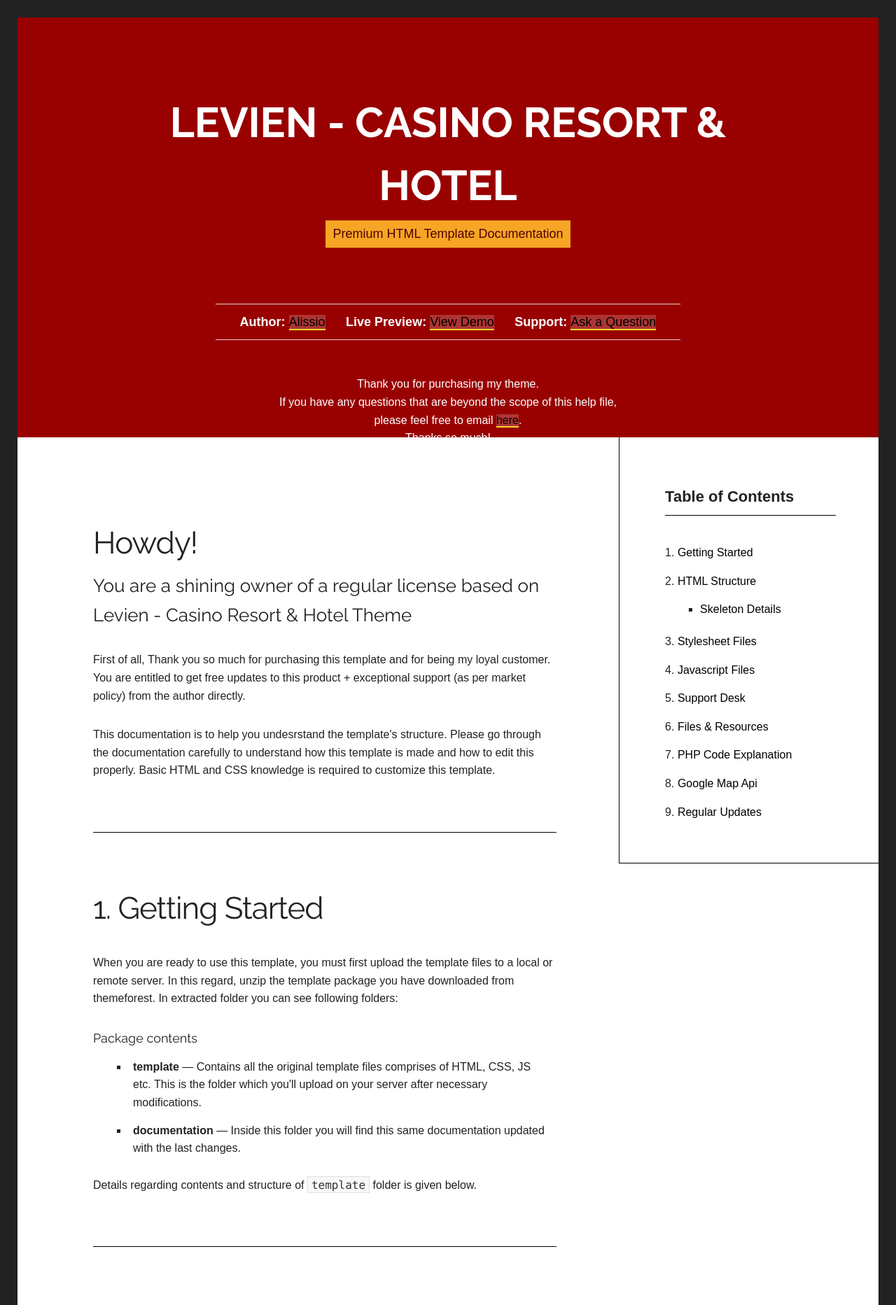
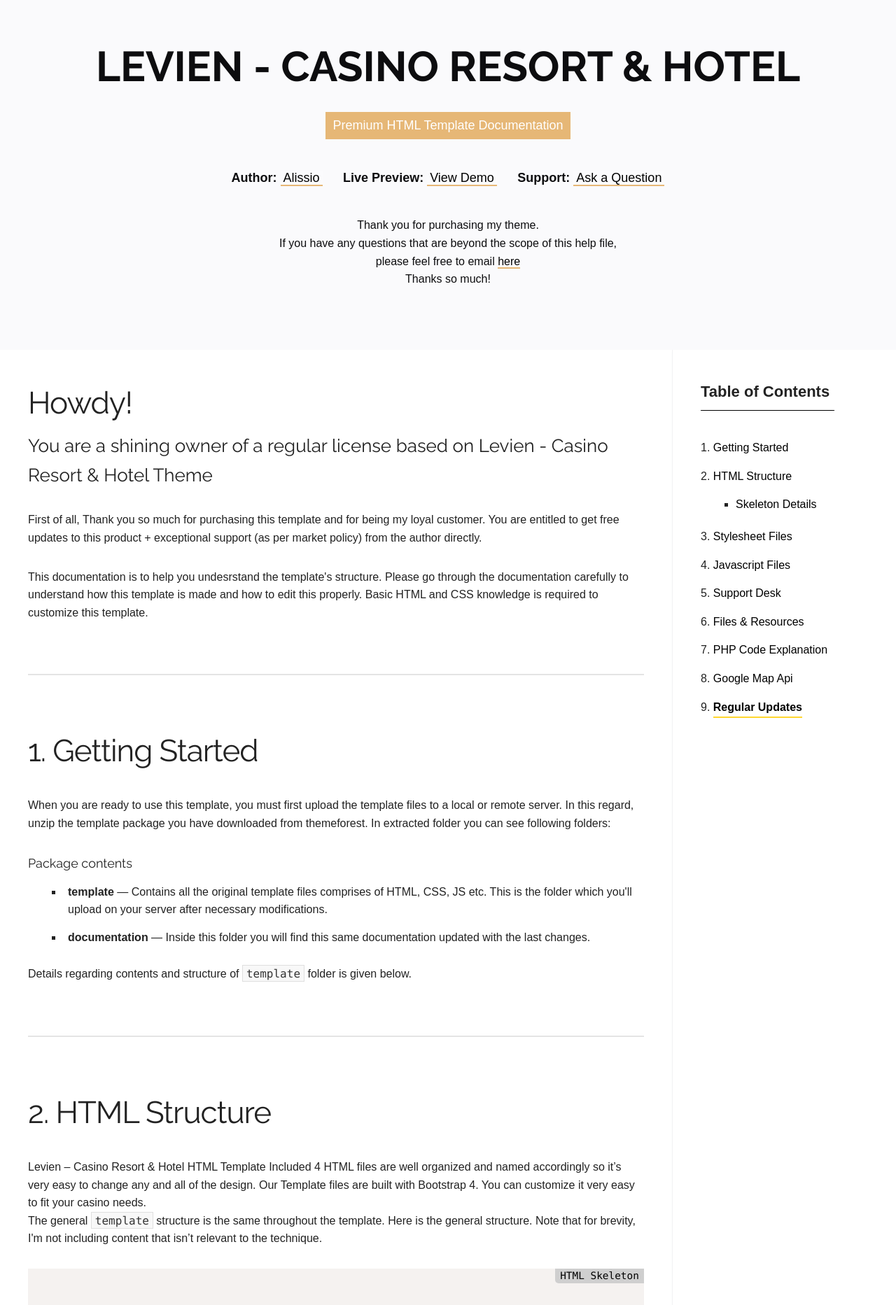
Before and after one commit to elvinmammadoff/levien, a PHP site: page /documentation/index.html in a window 1280 px wide. Shown: the top 1865 px of the page at 70% size. Run offline with PHP 8.4, Linux system fonts and the light colour scheme; some web fonts are replaced.

Commit message:
documentation

```diff
--- a/template/documentation/css/main.css
+++ b/template/documentation/css/main.css
@@ -3,11 +3,9 @@
    ========================================================================== */
 
 
-body {
-    border: 25px solid #222;
+   body {
     font-family: 'Muli', sans-serif;
     font-size: 16px;
-    background:#222;
 }
 h1, h2, h3, h4, h5, h6 {
     font-family: 'Raleway', sans-serif;
@@ -28,7 +26,7 @@ a {
     color: #000;
     background-color: rgba(255,255,255,.2);
     text-decoration: none;
-    border-bottom: 2px solid #ffd630;
+    border-bottom: 2px solid #e6b776;
 }
 a:hover {
     color: #fff;
@@ -66,11 +64,11 @@ pre code {
 
 #site-header {
     position: relative;
-    height: 600px;
-    background-color: #990100;
-    color: #fff;
+    height: 500px;
+    background-color: #fafafc;
+    color: #0d0d0f;
     text-align: center;
-    padding-top: 105px;
+    padding-top: 50px;
 }
 #site-header .name {
 }
@@ -78,26 +76,25 @@ pre code {
     font-size: 60px;
     font-weight: 700;
     letter-spacing: 0;
-    color: #fff;
+    color: #0d0d0f;
     text-transform: uppercase;
-    margin: 0 0 5px 0;
+    margin: 0 0 20px 0;
     padding: 0 15px;
 }
 #site-header .name p {
     display: inline-block;
-    background: #f6a525;
-    color: #520100;
+    background: #e6b776;
+    color: #fff;
     font-size: 18px;
     padding: 5px 10px;
+    margin-bottom: 0;
 }
 
 #site-header ul.meta {
     list-style: none;
     margin-left: 0;
-    margin: 50px 0;
+    margin: 30px 0;
     display: inline-block;
-    border-top: 1px solid rgba(255, 255, 255, 0.8);
-    border-bottom: 1px solid rgba(255, 255, 255, 0.8);
     padding: 10px 35px;
 }
 #site-header ul.meta li {
@@ -112,6 +109,7 @@ pre code {
 }
 #site-header ul.meta li a {
     font-weight: 300;
+    padding: 0 4px;
 }
 
 
@@ -123,16 +121,14 @@ pre code {
 #site-body {
     position: relative;
     background: #fff;
-    padding: 115px 0 60px 0;
 }
 #site-body #main-content {
-    padding-left: 108px;
-    padding-right: 50px;
+    padding: 40px;
 }
 
 
 #site-body .section {
-    border-bottom: 1px solid #000;
+    border-bottom: 2px solid #e4e4e4;
     margin-bottom: 75px;
     padding-bottom: 45px;
 }
@@ -153,9 +149,9 @@ pre code {
     top: 0;
     left: auto;
     padding-right: 0;
-}
-#sidebar.fixed {
-    right: 25px;
+    height: 100%;
+    box-shadow: 0px 3px 5px rgba(0,0,0,0.015);
+    border-left: 1px solid #f1f2f3;
 }
 
 #sidebar h3 {
@@ -169,13 +165,8 @@ pre code {
 }
 
 #sidebar .sticky {
-    padding-left: 65px;
-    padding-bottom: 40px;
-    padding-top: 65px;
-    border-left: 1px solid #000;
-    border-bottom: 1px solid #000;
+    padding: 40px;
     background: #fff;
-    margin-left: 35px;
 }
 #sidebar ol {
     font-family: 'Muli', sans-serif;
@@ -203,7 +194,7 @@ pre code {
 
 
 [data-magellan-expedition], [data-magellan-expedition-clone] {
-    width: 33%;
+    width: 25%;
     min-width: 0;
     padding: 0;
 }
--- a/template/documentation/index.html
+++ b/template/documentation/index.html
@@ -37,7 +37,7 @@
                       <li><strong>Support:</strong> <a href="http://support.4ris.info">Ask a Question</a></li>
                   </ul>
 
-                  <p>Thank you for purchasing my theme. <br /> If you have any questions that are beyond the scope of this help file, <br /> please feel free to email <a href="mailto:designer.rafiq@gmail.com">here</a>.<br /> Thanks so much!</p>
+                  <p>Thank you for purchasing my theme. <br /> If you have any questions that are beyond the scope of this help file, <br /> please feel free to email <a href="mailto:designer.rafiq@gmail.com">here</a><br /> Thanks so much!</p>
 
               </div>
 
@@ -50,7 +50,7 @@
 
             <div id="container" class="row">
 
-                <div id="sidebar" class="large-4 large-push-8 columns" data-magellan-expedition="fixed">
+                <div id="sidebar" class="large-3 large-push-9 columns" data-magellan-expedition="fixed">
 
                     <div class="sticky">
 
@@ -74,7 +74,7 @@
 
                 </div>
 
-                <m id="main-content" class="large-8 large-pull-4 columns">
+                <m id="main-content" class="large-9 large-pull-3 columns">
 
                     <a name="introduction"></a>
                     <section id="introduction" class="section" data-magellan-destination="introduction">
@@ -179,7 +179,7 @@
 
                     </section>
                           <a name="skeleton-details"></a>
-                          <section id="skeleton-details" class="sub-section"  data-magellan-destination="skeleton-details">
+                          <section id="skeleton-details" class="section"  data-magellan-destination="skeleton-details">
 
                                 <h2>2.1. Skeleton Details</h2>
 
@@ -187,15 +187,17 @@
 
                                 <p>From the above skeleton it can be seen that there are 7 major logical code blocks in page. Most of the contents displayed on the screen goes in one of this block.</p>
 
-                                <p><code>div class="loading-overlay"</code> shows a loading overlay on the whole page or over single DOM elements</p>
+                                <p><code>div id="loading"</code> shows a loading layout on the whole page</p>
 
-                                <p><code>header id="header"</code> section contains the code for carousel, contact details, logo and primary navigation at top.</p>
+                                <p><code>header class="Navbar sticky-header"</code> contains the code logo and primary navigation at top.</p>
 
-                                <p><code>div id="about_us"</code> <code>div id="menu"</code> <code>div id="reservation"</code> <code>div id="gallery"</code> section contains the page specific content as well as their details.</p>
+                                <p><code>main class="sticky"</code> contains the page specific content as well as their details.</p>
 
-                                <p><code>site-footer</code> section typically remains the same. It consist of short about info, working days list, contact details, social icons and copyright text note also.</p>
+                                <p>Further, skeleton shows two additional markup tags.<code>nav class="cd-nav-container burger-menu burger-menu--right" id="cd-nav"</code> contains the menu for the mobile version. <code>div class="cd-overlay"</code> when mobile menu showed this layer visibled under mobile menu above content too.</p>
 
-                                <p>Further, skeleton shows two additional markup tags.<code>div id="cd-nav"</code> contains the menu for the mobile version. <code>div class="cd-overlay"</code> when mobile menu showed this layer visibled under mobile menu above content too.</p>
+                                <p><code>div class="scroll-up"</code> when you click this element which shows on right side you can go to top automatically</p>
+
+                                <p><code>footer class="Navbar clearfix"</code> contains the code like header and extra subscribe form</p>
 
                           </section>
                     <a name="stylesheet-files"></a>
--- a/template/documentation/index.php
+++ b/template/documentation/index.php
@@ -37,7 +37,7 @@
                       <li><strong>Support:</strong> <a href="http://support.4ris.info">Ask a Question</a></li>
                   </ul>
 
-                  <p>Thank you for purchasing my theme. <br /> If you have any questions that are beyond the scope of this help file, <br /> please feel free to email <a href="mailto:designer.rafiq@gmail.com">here</a>.<br /> Thanks so much!</p>
+                  <p>Thank you for purchasing my theme. <br /> If you have any questions that are beyond the scope of this help file, <br /> please feel free to email <a href="mailto:designer.rafiq@gmail.com">here</a><br /> Thanks so much!</p>
 
               </div>
 
@@ -50,7 +50,7 @@
 
             <div id="container" class="row">
 
-                <div id="sidebar" class="large-4 large-push-8 columns" data-magellan-expedition="fixed">
+                <div id="sidebar" class="large-3 large-push-9 columns" data-magellan-expedition="fixed">
 
                     <div class="sticky">
 
@@ -74,7 +74,7 @@
 
                 </div>
 
-                <m id="main-content" class="large-8 large-pull-4 columns">
+                <m id="main-content" class="large-9 large-pull-3 columns">
 
                     <a name="introduction"></a>
                     <section id="introduction" class="section" data-magellan-destination="introduction">
```
